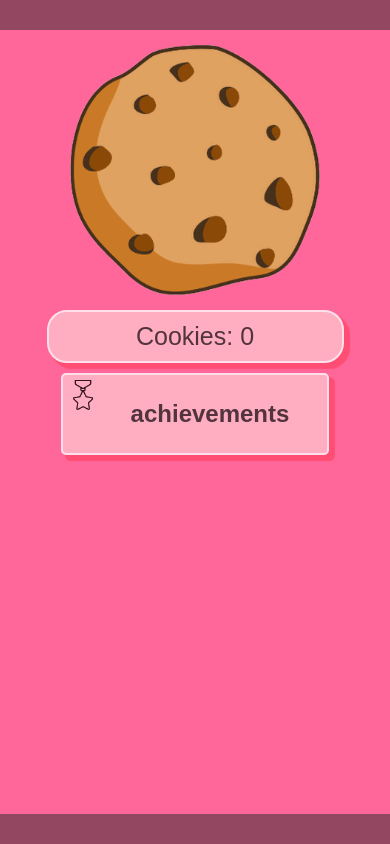
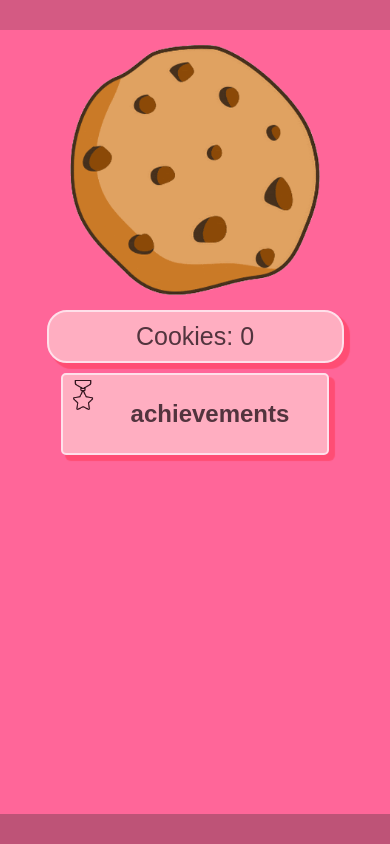
Before and after one commit to hajar424/HTML5-LocalStorage, a plain HTML site: page index.html in a window 390 px wide. Drawn offline with Linux system fonts and the light colour scheme.

Commit message:
Mobile optimized

```diff
--- a/index.html
+++ b/index.html
@@ -1,12 +1,10 @@
-
-
-
 <!Doctype html>
 <html>
 	<head>
 		<title>Cookie Clicker</title>
 		<link href="style/style1.css" rel="stylesheet" >
 		<script src="javascript/cookie.js"></script>
+		 <meta name="viewport" content="width=device-width, initial-scale=1">
 	</head>
 	<body>
 
--- a/style/style1.css
+++ b/style/style1.css
@@ -51,7 +51,7 @@ body{
   background-color: #282828;
   width: 100%;
   height: 30px;
-  opacity: 0.5;
+  opacity: 0.2;
   margin: 0px;
   padding: 0px;
 }
@@ -61,5 +61,5 @@ body{
   height: 30px;
   position: absolute;
   bottom: 0;
-  opacity: 0.5;
+  opacity: 0.3;
 }
```
